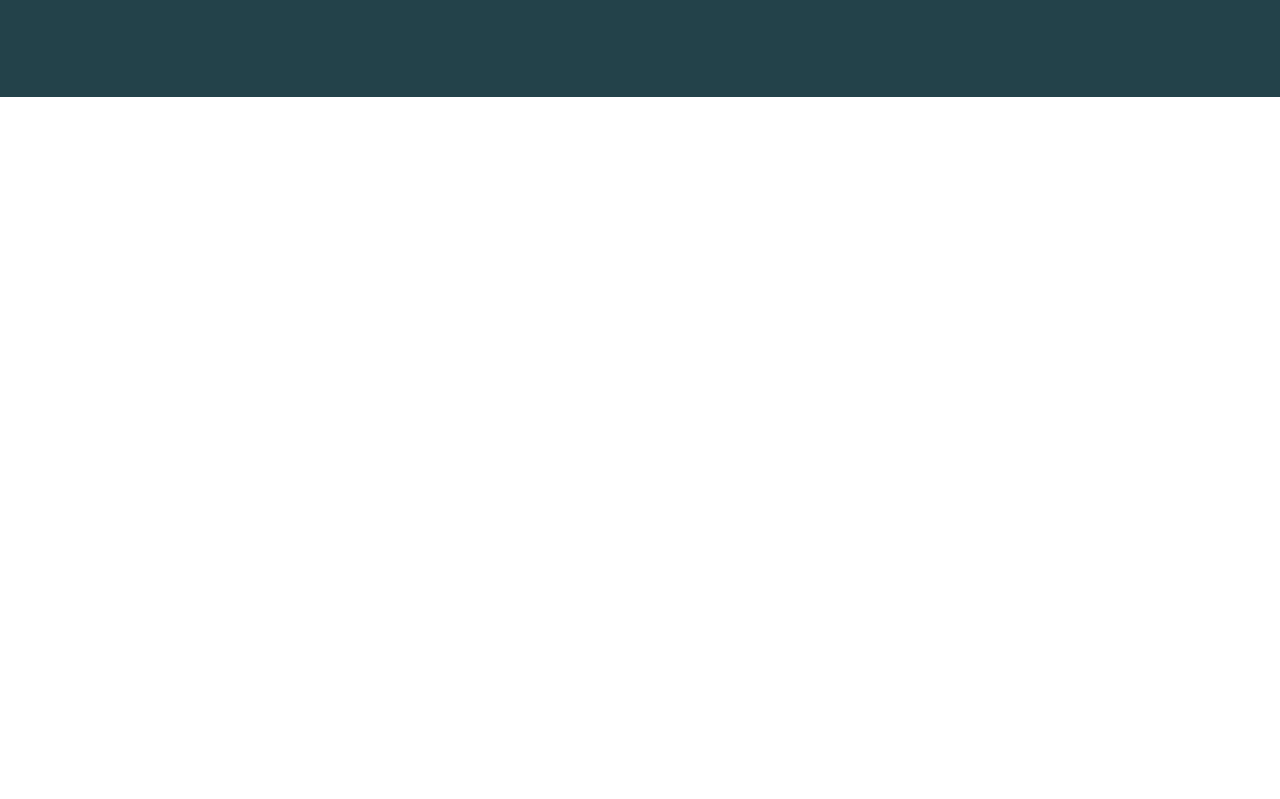
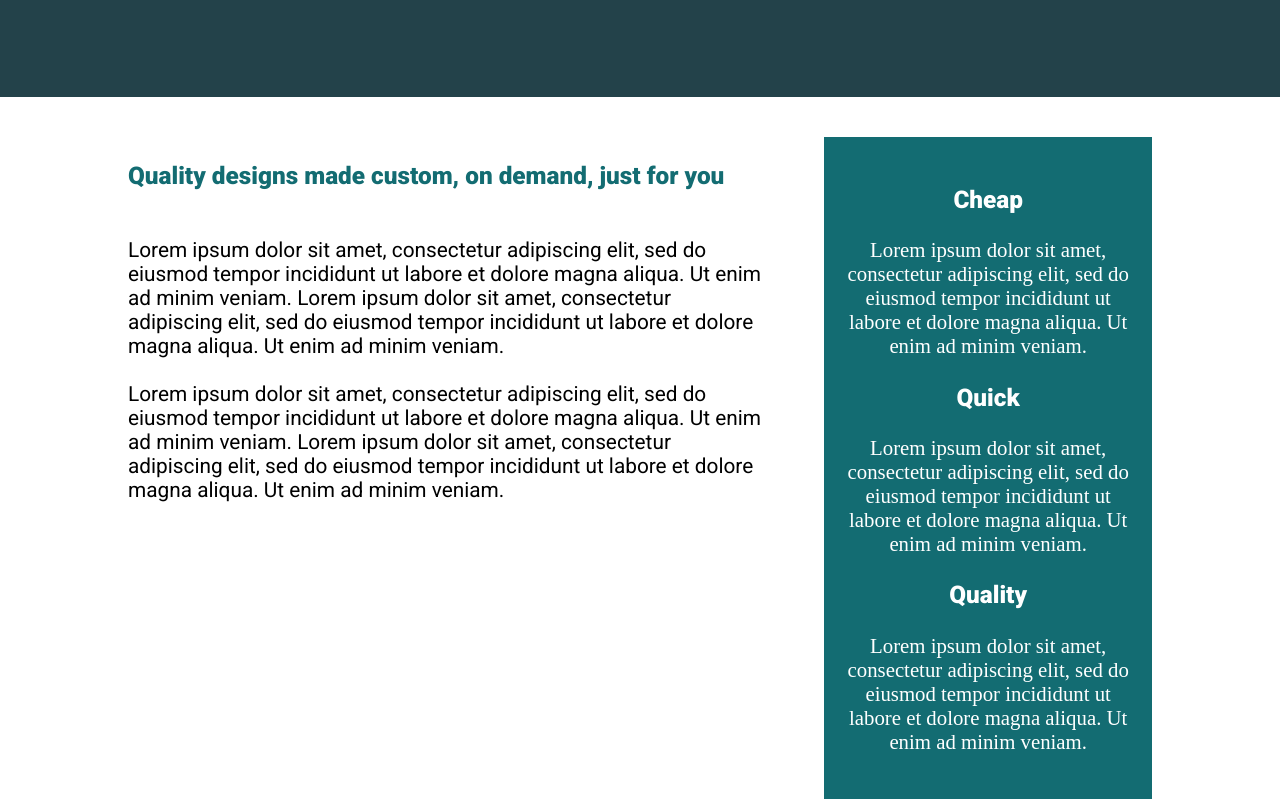
Before and after one commit to JoynalDsouza/Responsive-Design-Tutorial, a plain HTML site: page index.html in a window 1280 px wide. Shown: the part 439-1238 px from the top of the page. Before the commit the page ends 800 px from the top, so only its background shows below. Drawn offline with Linux system fonts and the light colour scheme.

Commit message:
completed challenge 05

```diff
--- a/index.html
+++ b/index.html
@@ -1,24 +1,75 @@
 <!DOCTYPE html>
 <html lang="en">
   <head>
-    <meta charset="UTF-8">
-    <meta name="viewport" content="width=device-width, initial-scale=1.0">
+    <meta charset="UTF-8" />
+    <meta name="viewport" content="width=device-width, initial-scale=1.0" />
     <title>Conquering Rsponsive Layouts</title>
-    <link href="https://fonts.googleapis.com/css2?family=Roboto:wght@400;900&display=swap" rel="stylesheet">
-    <link rel="stylesheet" href="style.css">
+    <link
+      href="https://fonts.googleapis.com/css2?family=Roboto:wght@400;900&display=swap"
+      rel="stylesheet"
+    />
+    <link rel="stylesheet" href="style.css" />
   </head>
   <body>
     <div class="hero">
       <div class="container row">
         <div class="hero__text">
           <h1>Responsive layouts don’t have to be a struggle</h1>
-                <p>Lorem ipsum dolor sit amet, consectetur adipiscing elit, sed do eiusmod tempor incididunt ut labore et dolore magna aliqua. Ut enim ad minim veniam.</p>
+          <p>
+            Lorem ipsum dolor sit amet, consectetur adipiscing elit, sed do
+            eiusmod tempor incididunt ut labore et dolore magna aliqua. Ut enim
+            ad minim veniam.
+          </p>
           <a href="#" class="btn">I want to learn</a>
+        </div>
+        <div class="hero__img">
+          <img src="img/hero-img.jpg" alt="Hero" />
         </div>
       </div>
     </div>
-
-
-
+    <section class="container row" style="margin-top: 2.5rem">
+      <div class="left-content">
+        <h3 class="accent-color">
+          Quality designs made custom, on demand, just for you
+        </h3>
+        <br class="roboto-regular">
+          Lorem ipsum dolor sit amet, consectetur adipiscing elit, sed do
+          eiusmod tempor incididunt ut labore et dolore magna aliqua. Ut enim ad
+          minim veniam. Lorem ipsum dolor sit amet, consectetur adipiscing elit,
+          sed do eiusmod tempor incididunt ut labore et dolore magna aliqua. Ut
+          enim ad minim veniam.<br> <br>Lorem ipsum dolor sit amet, consectetur
+          adipiscing elit, sed do eiusmod tempor incididunt ut labore et dolore
+          magna aliqua. Ut enim ad minim veniam. Lorem ipsum dolor sit amet,
+          consectetur adipiscing elit, sed do eiusmod tempor incididunt ut
+          labore et dolore magna aliqua. Ut enim ad minim veniam.
+        </p>
+      </div>
+      <div class="right-content">
+        <div>
+          <h3>Cheap</h3>
+          <p>
+            Lorem ipsum dolor sit amet, consectetur adipiscing elit, sed do
+            eiusmod tempor incididunt ut labore et dolore magna aliqua. Ut enim
+            ad minim veniam.
+          </p>
+        </div>
+        <div>
+          <h3>Quick</h3>
+          <p>
+            Lorem ipsum dolor sit amet, consectetur adipiscing elit, sed do
+            eiusmod tempor incididunt ut labore et dolore magna aliqua. Ut enim
+            ad minim veniam.
+          </p>
+        </div>
+        <div>
+          <h3>Quality</h3>
+          <p>
+            Lorem ipsum dolor sit amet, consectetur adipiscing elit, sed do
+            eiusmod tempor incididunt ut labore et dolore magna aliqua. Ut enim
+            ad minim veniam.
+          </p>
+        </div>
+      </div>
+    </section>
   </body>
 </html>
--- a/style.css
+++ b/style.css
@@ -12,14 +12,24 @@
 
 */
 
-*, *::before, *::after {
+*,
+*::before,
+*::after {
   box-sizing: border-box;
 }
 
 body {
   margin: 0;
-    font-family: 'Roboto', sans-serif;
+  font-family: "Roboto", sans-serif;
   font-size: 1.3rem;
+}
+
+.accent-color {
+  color: #136c72;
+}
+
+.roboto-regular {
+  font-family: Roboto Regular;
 }
 
 img {
@@ -57,8 +67,8 @@ h1 {
 
 .hero {
   padding: 100px 0;
-    background-color: #23424A;
-    color: #FFF;
+  background-color: #23424a;
+  color: #fff;
 }
 
 .hero__text {
@@ -78,14 +88,30 @@ h1 {
   display: inline-block;
   text-decoration: none;
   text-transform: uppercase;
-    color: #23424A;
+  color: #23424a;
   font-weight: 900;
-    background-color: #38CFD9;
-    padding: .75em 2em;
+  background-color: #38cfd9;
+  padding: 0.75em 2em;
   border-radius: 100px;
 }
 
 .btn:hover,
 .btn:focus {
-    opacity: .75;
+  opacity: 0.75;
 }
+
+.left-content {
+  width: 62%;
+}
+
+.right-content {
+  width: 32%;
+  background-color: #136c72;
+  color: white;
+  text-align: center;
+  padding: 1.5rem 1rem;
+}
+
+.right-content p {
+  font-family: Roboto Regular;
+}
```
Lines whose indentation alone changed are shown as unchanged.
